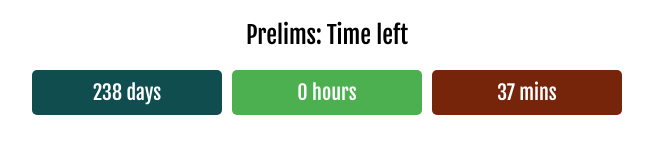
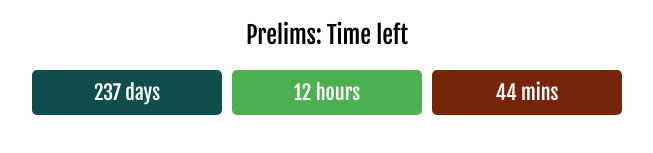
Before and after one commit to dhruvmahato2000/notion_widgets, a plain HTML site: page countdown.html in a window 1280 px wide. Shown: the part 133-286 px from the top of the page, 313-966 px from the left. Drawn offline with Linux system fonts and the light colour scheme.

Commit message:
Update countdown.html

```diff
--- a/countdown.html
+++ b/countdown.html
@@ -104,7 +104,7 @@
         }
 
         // Set the target date for Prelims (25th May 2025, 11:53 AM)
-        CountDownTimer("2025-05-25T11:53:00");
+        CountDownTimer("2025-05-25T00:00:00");
     </script>
 </body>
 </html>
```
